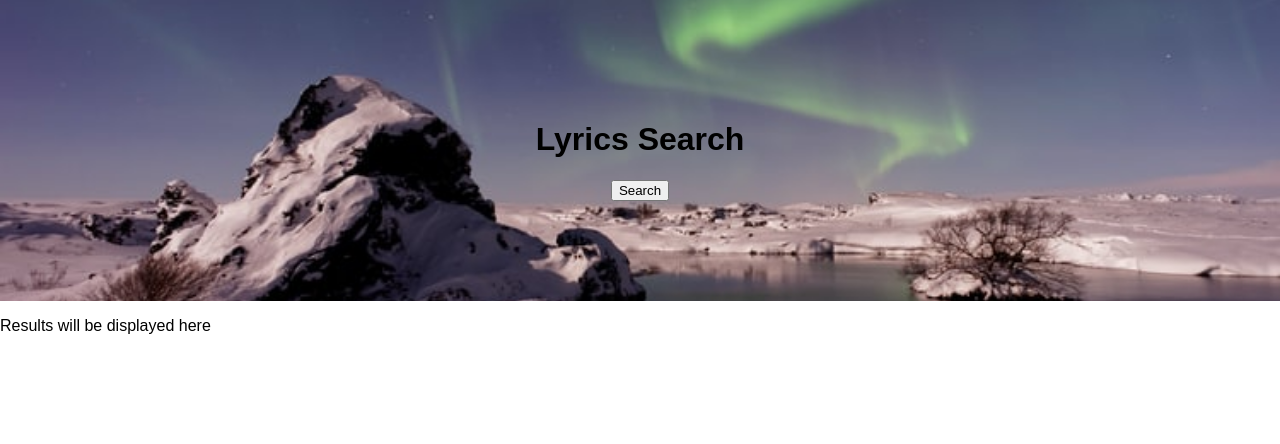
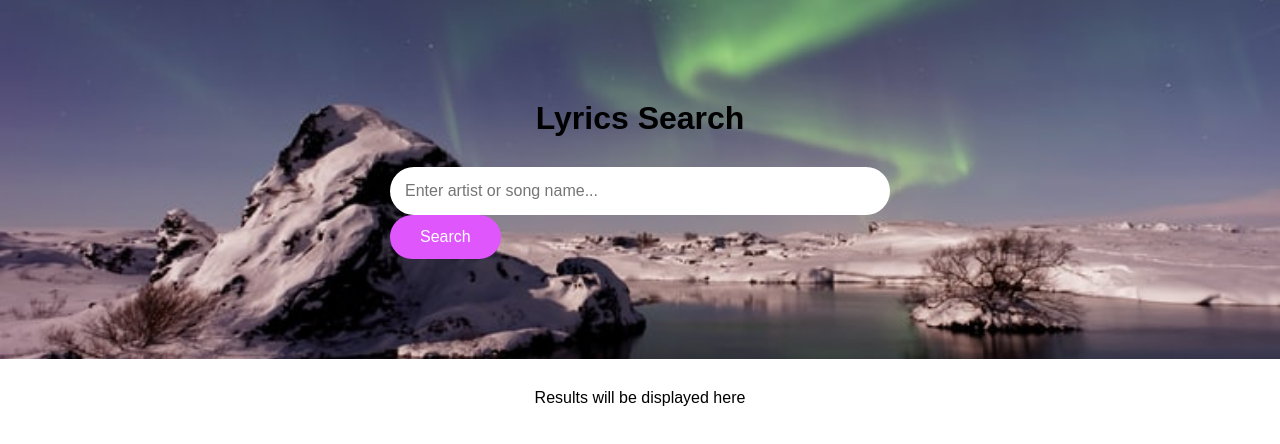
Before and after one commit to anthonys1760/Lyrics-Search-App, a plain HTML site: page index.html in a window 1280 px wide. Drawn offline with Linux system fonts and the light colour scheme.

Commit message:
Form Styling

```diff
--- a/index.html
+++ b/index.html
@@ -12,7 +12,7 @@
     <header>
         <h1>Lyrics Search</h1>
 
-        <form id="form>
+        <form id="form">
             <input type="text" id="search" placeholder="Enter artist or song name...">
             <button>Search</button>
         </form>
--- a/style.css
+++ b/style.css
@@ -40,5 +40,82 @@ header::after {
     left: 0;
     width: 100;
     height: 100;
-    background-color: blue;
+    background-color: rgba(0, 0, 0, 0,4);
 }
+
+header * {
+    z-index: 1;
+}
+
+header h1 {
+    margin: 0 0 30px;
+}
+
+form {
+    position: relative;
+    width: 500px;
+    max-width: 100%;
+}
+
+form input {
+    border: 0;
+    border-radius: 50px;
+    font-size: 16px;
+    padding: 15px;
+    width: 100%;
+}
+
+form button {
+    background-color: #e056fd;
+    border: 0;
+    border-radius: 50px;
+    color: #fff;
+    font-size: 16px;
+    padding: 13px 30px;
+    top: 2px;
+    right: 2px;
+}
+
+.btn {
+    background-color: #8d56fd;
+    border: 0;
+    border-radius: 10px;
+    color: #fff;
+    padding: 4px 10px;
+}
+
+ul.songs {
+    list-style-type: none;
+    padding: 0;
+}
+
+ul.songs li {
+    display: flex;
+    align-items: cener;
+    justify-content: space-between;
+    margin: 10px 0;
+}
+
+.container {
+    margin: 30px auto;
+    max-width: 100%;
+    width: 500px;
+}
+
+.container h2 {
+    font-weight: 300;
+}
+
+.container p {
+    text-align: center;
+}
+
+.centered {
+    display: flex;
+    justify-content: center;
+}
+
+.centered button {
+    transform: scale(1.3);
+    margin: 15px;
+}
```
